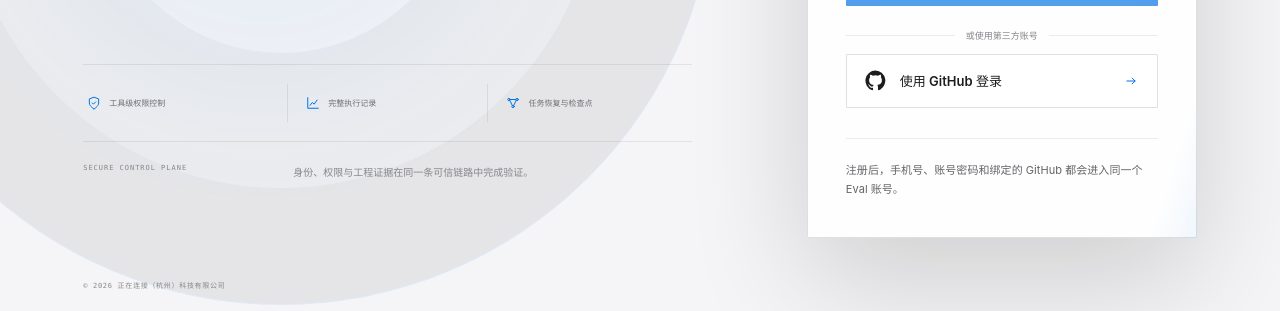
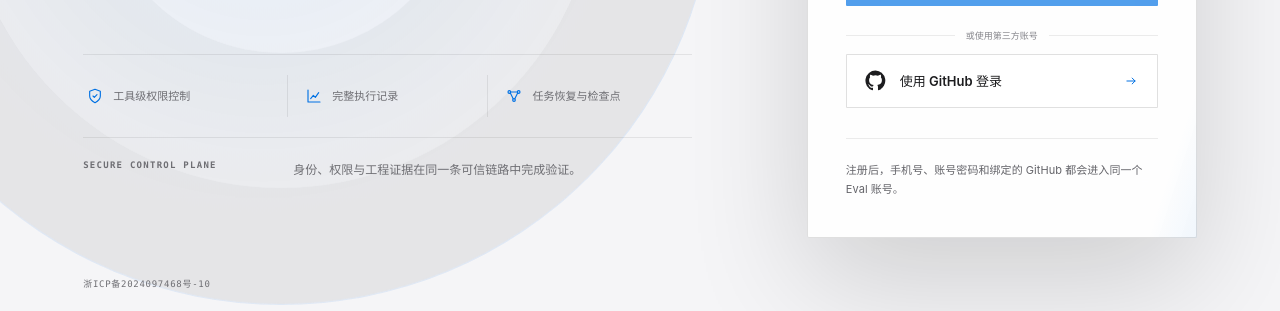
Before and after one commit to Tab-cloud/eval, a Next.js app: page /login in a window 1280 px wide. Shown: the part 575-886 px from the top of the page. Built offline with nearby package versions, Linux system fonts and the light colour scheme.

Commit message:
fix: improve login footer readability

```diff
--- a/app/login/page.tsx
+++ b/app/login/page.tsx
@@ -279,7 +279,7 @@ export default function LoginPage() {
           </div>}
         </div>
       </section>
-      <footer>{isChinese ? "© 2026 正在连接（杭州）科技有限公司" : "© 2026 CONNECTING (HANGZHOU) TECHNOLOGY CO., LTD."}</footer>
+      <footer><a href="https://beian.miit.gov.cn/" target="_blank" rel="noopener noreferrer">浙ICP备2024097468号-10</a></footer>
     </main>
   );
 }
--- a/app/login/style.css
+++ b/app/login/style.css
@@ -23,13 +23,13 @@ html[data-theme="light"] .login-cursor-light { background: radial-gradient(circl
 .login-copy h1 { max-width: 850px; margin: 34px 0 28px; font-size: clamp(68px,7vw,112px); line-height: .84; letter-spacing: -.085em; font-weight: 630; }
 .login-copy h1 em { color: var(--blue); font-style: normal; }
 .login-copy-main > p { max-width: 590px; margin: 0; color: var(--secondary); font-size: 14px; line-height: 1.8; letter-spacing: -.01em; }
-.trust { min-height: 78px; padding: 0 4px; border-top: 1px solid var(--line); border-bottom: 1px solid var(--line); display: grid; grid-template-columns: repeat(3,1fr); align-items: center; }
-.trust span { min-height: 38px; padding: 0 18px; border-left: 1px solid var(--line); color: var(--secondary); display: flex; align-items: center; gap: 8px; font: 500 8px var(--font-mono); }
+.trust { min-height: 84px; padding: 0 4px; border-top: 1px solid var(--line); border-bottom: 1px solid var(--line); display: grid; grid-template-columns: repeat(3,1fr); align-items: center; }
+.trust span { min-height: 42px; padding: 0 18px; border-left: 1px solid var(--line); color: var(--secondary); display: flex; align-items: center; gap: 10px; font: 560 11px/1.4 var(--font-mono); }
 .trust span:first-child { padding-left: 0; border-left: 0; }
-.trust svg { width: 14px; color: var(--blue); }
+.trust svg { width: 16px; flex: 0 0 auto; color: var(--blue); }
 .login-copy-foot { padding-top: 22px; display: grid; grid-template-columns: 180px 1fr; gap: 30px; align-items: start; }
-.login-copy-foot span { color: var(--tertiary); font: 500 7px var(--font-mono); letter-spacing: .14em; }
-.login-copy-foot p { max-width: 430px; margin: 0; color: var(--tertiary); font-size: 10px; line-height: 1.7; }
+.login-copy-foot span { color: var(--secondary); font: 600 9px var(--font-mono); letter-spacing: .14em; }
+.login-copy-foot p { max-width: 500px; margin: 0; color: var(--secondary); font-size: 12px; line-height: 1.7; }
 
 .login-card { position: relative; z-index: 2; width: min(450px,100%); justify-self: end; border: 1px solid var(--line-strong); border-radius: 2px; background: color-mix(in srgb,var(--surface-solid) 84%,transparent); box-shadow: 0 42px 120px rgba(0,0,0,.16); backdrop-filter: blur(34px) saturate(130%); }
 html[data-theme="dark"] .login-card { background: rgba(23,24,27,.88); box-shadow: 0 48px 140px rgba(0,0,0,.56); }
@@ -73,7 +73,9 @@ html[data-theme="dark"] .login-card { background: rgba(23,24,27,.88); box-shadow
 .login-security-note { margin-top: 24px; padding: 17px 0; border-top: 1px solid var(--line); border-bottom: 1px solid var(--line); color: var(--secondary); display: grid; grid-template-columns: 18px 1fr; gap: 12px; font-size: 10px; line-height: 1.7; }
 .login-security-note svg { width: 15px; color: var(--blue); }
 .policy { display: block; max-width: 360px; margin-top: 30px; padding-top: 22px; border-top: 1px solid var(--line); color: color-mix(in srgb,var(--secondary) 88%,var(--text)); text-align: left; font-size: 11px; line-height: 1.75; letter-spacing: .005em; }
-.login-page > footer { position: absolute; z-index: 3; left: 6.5vw; bottom: 24px; color: var(--tertiary); font: 500 7px var(--font-mono); letter-spacing: .1em; }
+.login-page > footer { position: absolute; z-index: 3; left: 6.5vw; bottom: 24px; font: 550 9px var(--font-mono); letter-spacing: .08em; }
+.login-page > footer a { color: var(--secondary); text-decoration: none; transition: color .2s ease; }
+.login-page > footer a:hover { color: var(--blue); }
 
 @keyframes login-orbit { to { transform: translateY(-50%) rotate(360deg); } }
 @keyframes login-scan { 0%,24% { left: -55%; } 72%,100% { left: 125%; } }
```
Also changed, not shown: 1 other file (tests, documents, lock files or other folders).
